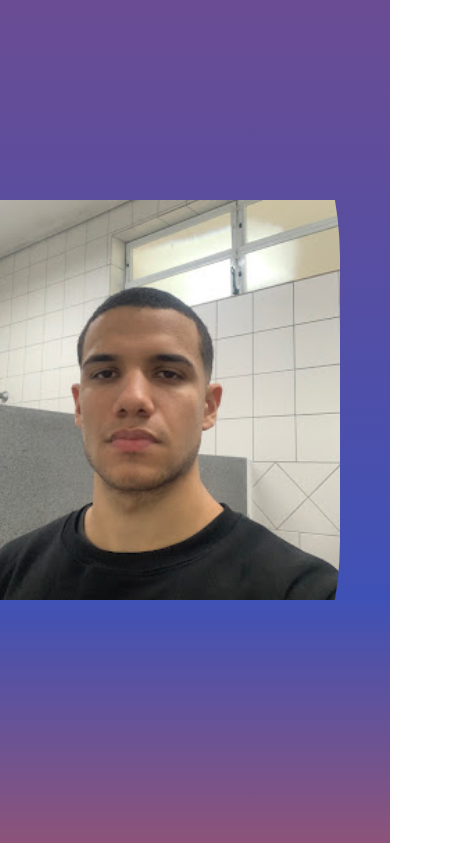
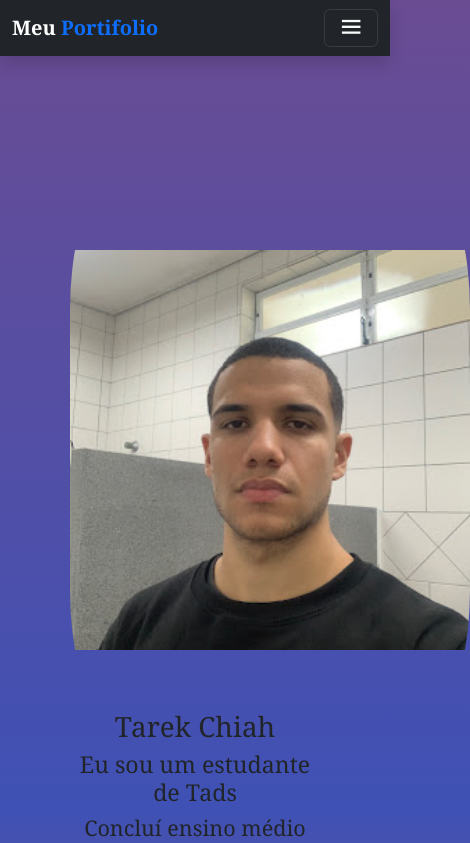
Before and after one commit to chiahtarek/chiahtarek.github.io, a plain HTML site: page index.html in a window 390 px wide. Shown: the top 843 px of the page, 470 px wide, since content can reach past the window. Drawn offline with nearby package versions, Linux system fonts and the light colour scheme.

Commit message:
Aula 28/10 - Navbar

```diff
--- a/css/style.css
+++ b/css/style.css
@@ -33,9 +33,12 @@ p {
 }
 
 .apr {
+
     display: flex;
     flex-direction: column;
+    justify-content: left;
     align-self: center;
+
 }
 
 .contato {
@@ -79,3 +82,18 @@ p {
     flex-direction: column;
     align-items: flex-start;
 }
+@media (max-width: 870px) {
+    .contimg{
+        flex-direction: column-reverse;
+        padding: 50px 5%;
+        text-align: center;
+        justify-content: center;
+    }
+
+    .img{
+          margin-bottom: 30px;
+    }
+    .img{
+        height: 580px;
+    }
+}
--- a/index.html
+++ b/index.html
@@ -7,16 +7,40 @@
     <meta name="viewport" content="width=device-width, initial-scale=1.0">
     <title>Document</title>
     <link rel="stylesheet" href="/css/style.css">
+     <link href="https://cdn.jsdelivr.net/npm/bootstrap@5.3.3/dist/css/bootstrap.min.css" rel="stylesheet">
     <link href='https://unpkg.com/boxicons@2.1.4/css/boxicons.min.css' rel='stylesheet'>
+
 </head>
 
 <body>
 
+    <nav class="navbar navbar-expand-lg navbar-dark bg-dark fixed-top shadow">
+        <div class="container">
+            <a  class="navbar-brand fw-bold" href="#home">
+                Meu <span class="text-primary">Portifolio</span>
+            </a>
+            <button class="navbar-toggler" type="button" data-bs-toggle="collapse"
+            data-bs-target="#navbarNav"
+            aria-controls="navbarNav"
+            aria-expanded="false"
+            aia-label="Toggle navigation">
+           <i class="bx bx-menu fs-1 text-light"></i>
+        </button>
+
+        <div class="collapse navbar-collapse justify-content-end" id="navbarNav">
+            <ul class="navbar-nav">
+                <li class="nav-item">
+                    <a href="#home" class="nav-link active">Início</a>
+                </li>
+            </ul>
+        </div>
+
+        </div>
+    </nav>
 
 
-
-
-    <div class="contimg">
+    <section class="home">
+        <div class="contimg">
         <div class=" apr">
             <h1>Tarek Chiah</h1>
             <h3>Eu sou um estudante de Tads</h3>
@@ -52,9 +76,11 @@
         </a>
         </div>
     </div>
+    </section>
 
 
 
+<script src="https://cdn.jsdelivr.net/npm/bootstrap@5.3.3/dist/js/bootstrap.bundle.min.js"></script>
 </body>
 
 </html>
```
